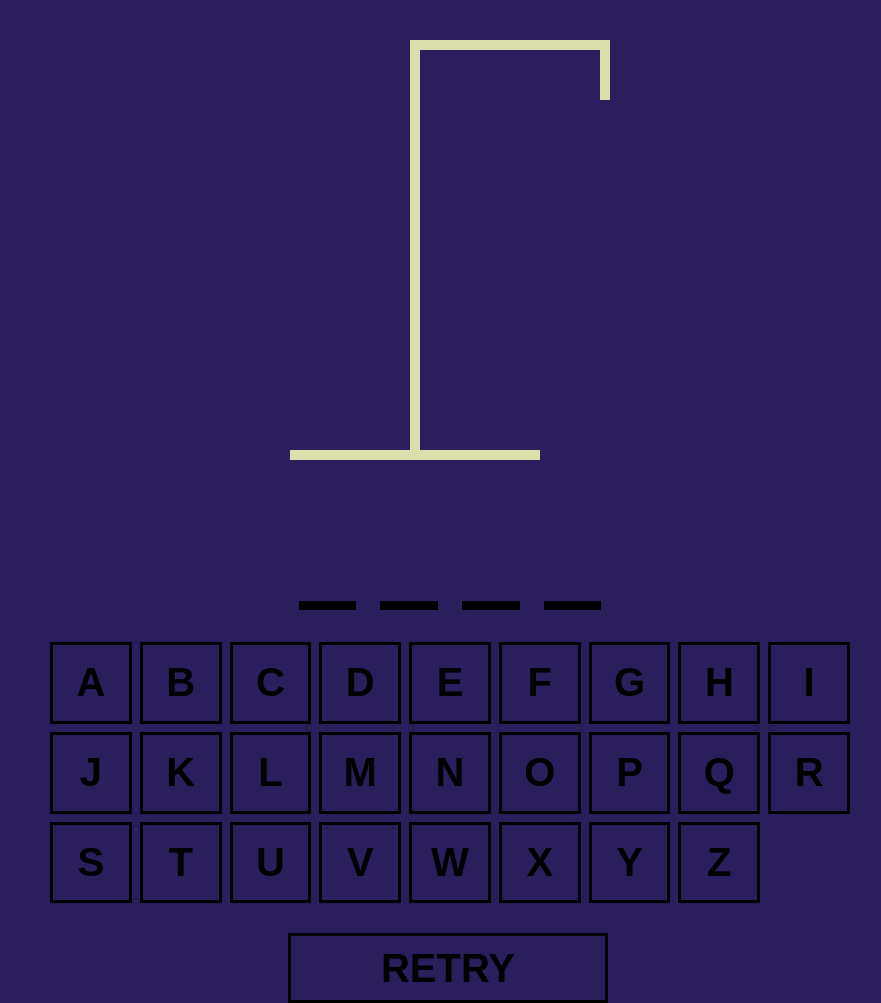
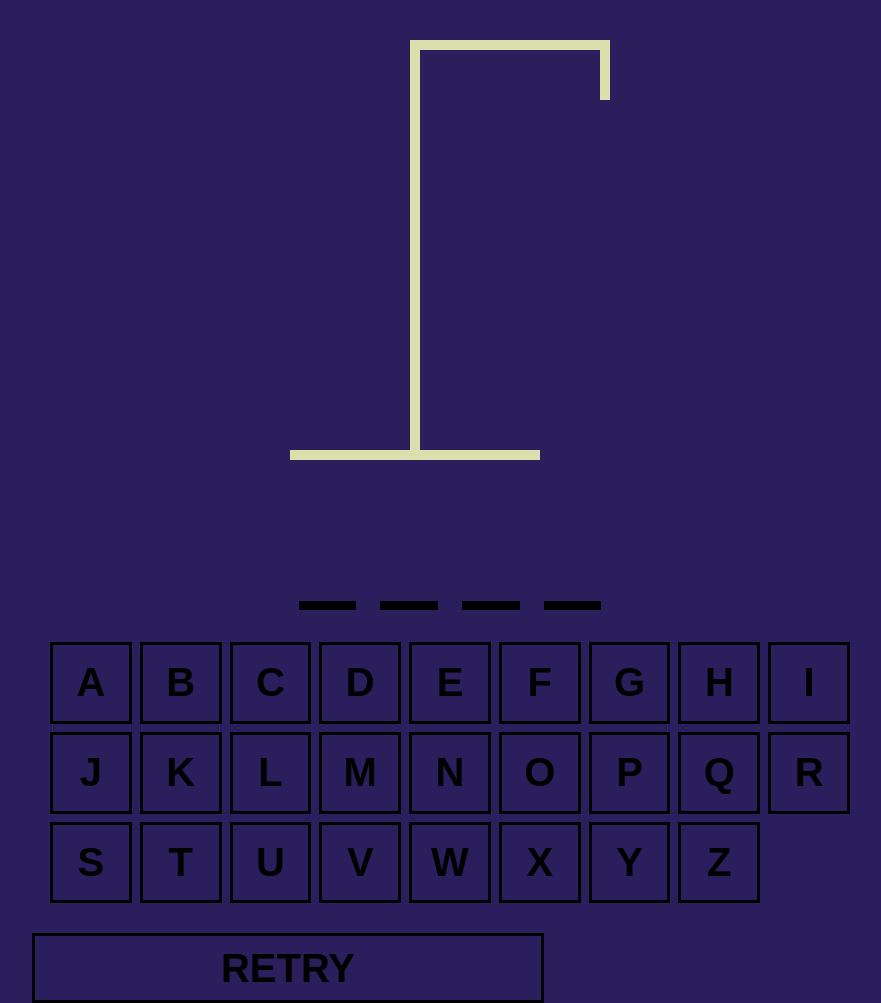
Before and after one commit to velgardey/hangman, a React (Vite) app: page / in a window 1280 px wide. Shown: the whole page, without its empty margins (190-1071 px from the left). Built offline with nearby package versions, Linux system fonts and the light colour scheme.

Commit message:
minor QOL fixes

```diff
--- a/src/keyboard.module.css
+++ b/src/keyboard.module.css
@@ -14,9 +14,9 @@
 
 .retryBtn {
   position: absolute;
-  left: 35%;
+  left: 15%;
   margin: 30px;
-  width: 25%;
+  width: 40%;
   height: 70px;
   flex-direction: row;
   border: 3px solid black;
```
